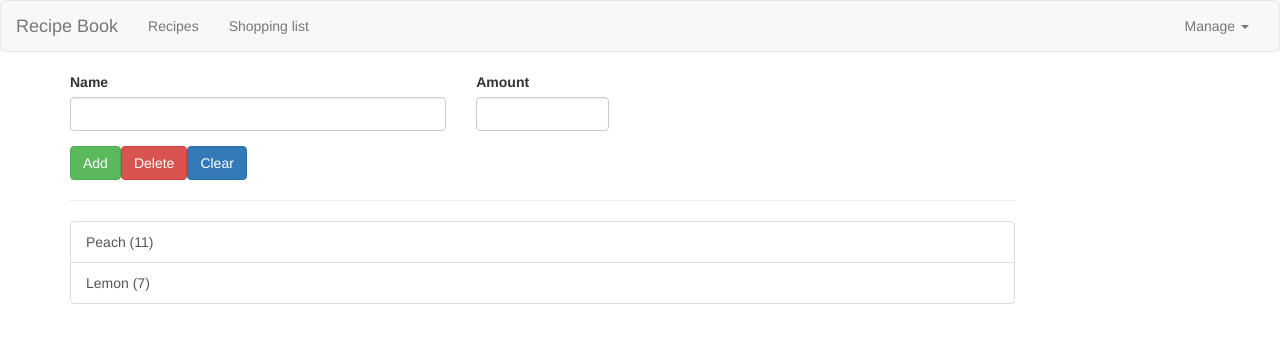
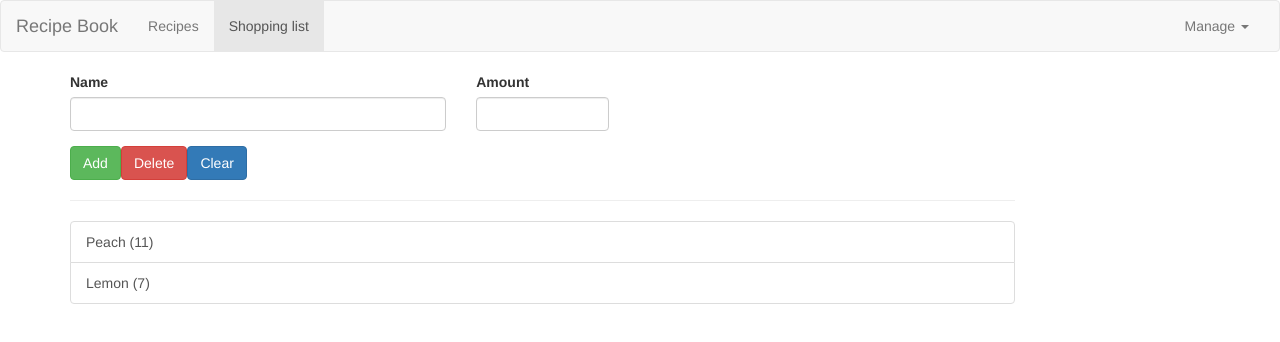
Before and after one commit to fukodiaz/ang-food, an Angular app: page /shopping-list in a window 1280 px wide. Shown: the top 342 px of the page. Built offline with nearby package versions, Linux system fonts and the light colour scheme.

Commit message:
attached link-navigation to routes

```diff
--- a/src/app/app.component.html
+++ b/src/app/app.component.html
@@ -1,4 +1,4 @@
-<app-header (featureSelected)='onNavigate($event)'></app-header>
+<app-header></app-header>
 <div class='container'>
 	<div class='row'>
 		<div class='col-md-12'>
--- a/src/app/app.component.ts
+++ b/src/app/app.component.ts
@@ -7,9 +7,4 @@
 })
 export class AppComponent {
 	title = 'food-project';
-	loadedFeature: string = 'recipe'
-
-	onNavigate(feature: string) {
-		this.loadedFeature = feature
-	}
 }
--- a/src/app/header/header.component.html
+++ b/src/app/header/header.component.html
@@ -6,8 +6,8 @@
 
 		<div class='collapse navbar-collapse'>
 			<ul class='nav navbar-nav'>
-				<li><a href='#' (click)='onSelect("recipe")'>Recipes</a></li>
-				<li><a href='#' (click)='onSelect("shopping-list")'>Shopping list</a></li>
+				<li routerLinkActive="active"><a routerLink='/recipes'>Recipes</a></li>
+				<li routerLinkActive="active"><a routerLink='shopping-list'>Shopping list</a></li>
 			</ul>
 			<ul class='nav navbar-nav navbar-right'>
 				<li class='dropdown' appDropdown>
--- a/src/app/header/header.component.ts
+++ b/src/app/header/header.component.ts
@@ -1,13 +1,8 @@
-import { Component, EventEmitter, Output } from "@angular/core";
+import { Component } from "@angular/core";
 
 @Component({
 	selector: 'app-header',
 	templateUrl: './header.component.html'
 })
 export class HeaderComponent {
-	@Output() featureSelected = new EventEmitter<string>()
-
-	onSelect(feature: string) {
-		this.featureSelected.emit(feature)
-	}
 }
```
